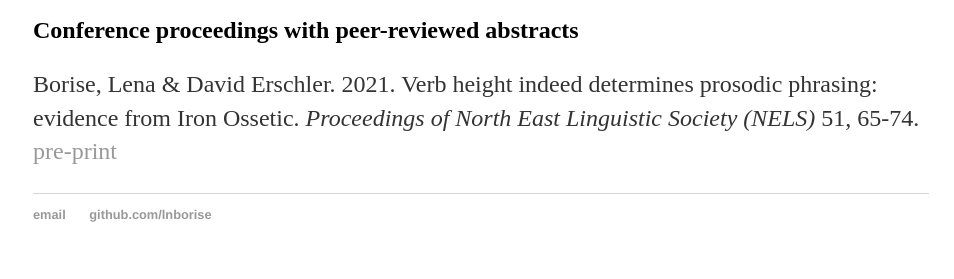
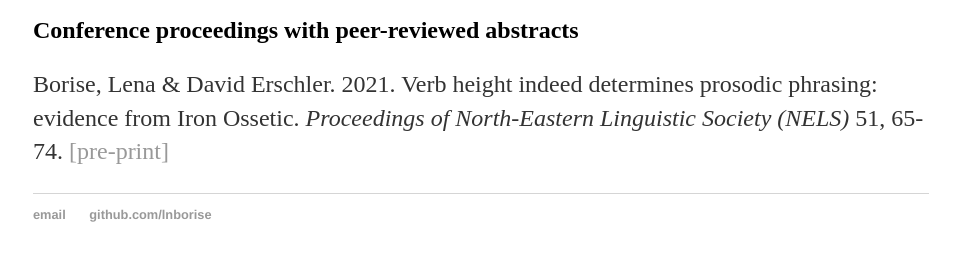
Before and after one commit to lnborise/lnborise.github.io, a Jekyll site: the page built from publications.html, in a window 1280 px wide. Shown: the part 1029-1308 px from the top of the page, without its empty margins (159-1113 px from the left). Built offline with Jekyll 4.4.1, drawn with Linux system fonts in a browser that asks for light colours.

Commit message:
Update publications.html

```diff
--- a/publications.html
+++ b/publications.html
@@ -31,7 +31,7 @@ title: Publications
 
 <h2>Conference proceedings with peer-reviewed abstracts</h2>
 
-	<p>Borise, Lena & David Erschler. 2021. Verb height indeed determines prosodic phrasing: evidence from Iron Ossetic. <i>Proceedings of North East Linguistic Society (NELS)</i> 51, 65-74. <a href="https://lnborise.github.io/assets/NELS51_Proceedings_final.pdf"> pre-print </a> </p>
+	<p>Borise, Lena & David Erschler. 2021. Verb height indeed determines prosodic phrasing: evidence from Iron Ossetic. <i>Proceedings of North-Eastern Linguistic Society (NELS)</i> 51, 65-74. <a href="https://lnborise.github.io/assets/NELS51_Proceedings_final.pdf"> [pre-print] </a> </p>
 
 
 
```
